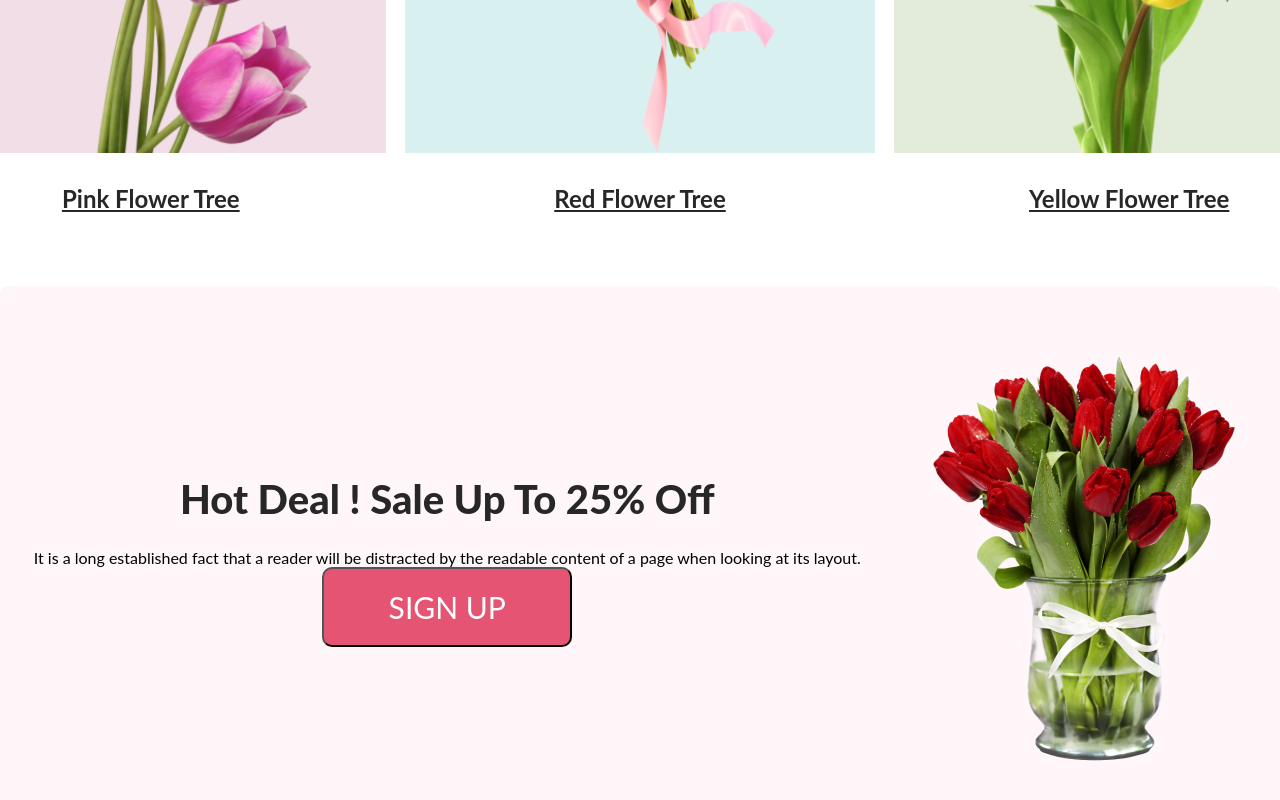
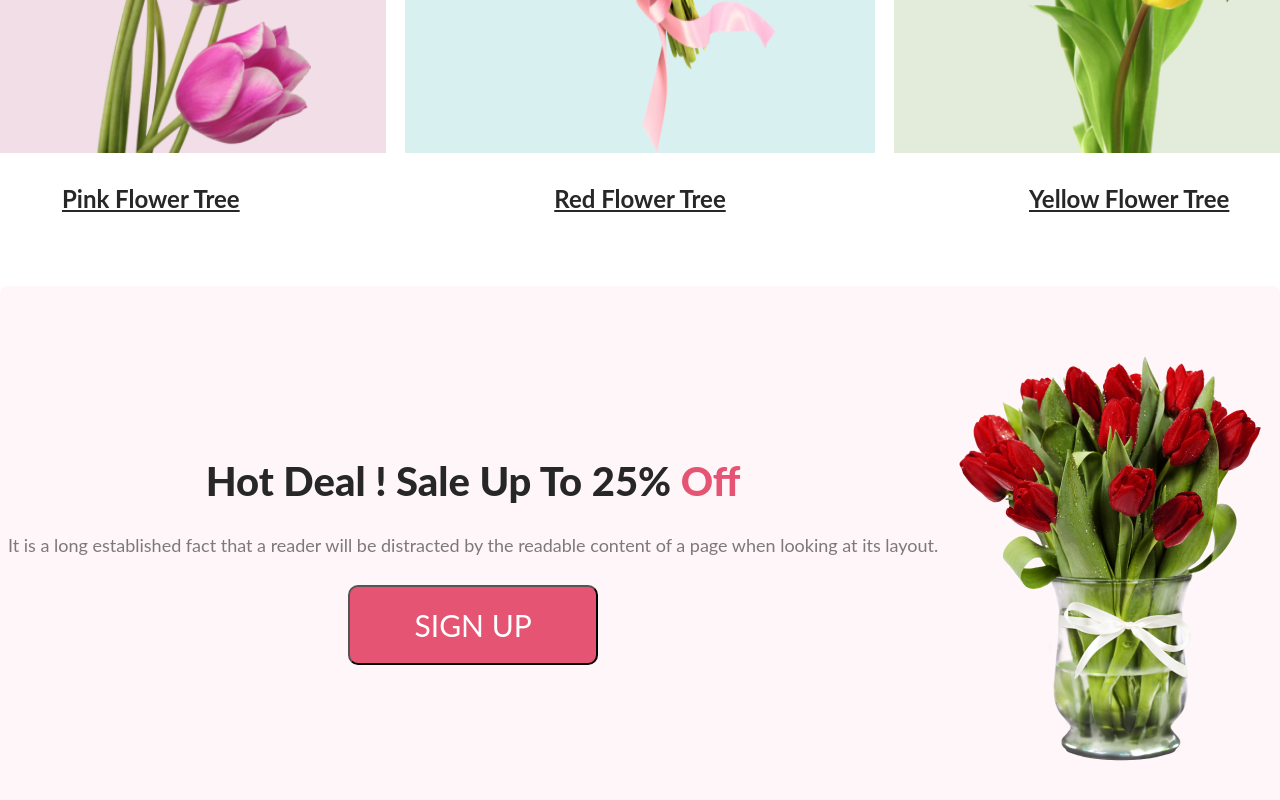
Before and after one commit to ShakowathShakib/flower-shop, a plain HTML site: page index.html in a window 1280 px wide. Shown: the part 1518-2318 px from the top of the page. Drawn offline with Linux system fonts and the light colour scheme.

Commit message:
deal part added

```diff
--- a/index.html
+++ b/index.html
@@ -54,7 +54,7 @@
  </section>
 <section class="sale-part">
     <div class="sale-des">
-<h2 class="deal">Hot Deal ! Sale Up To 25% Off</h2>
+<h2 class="deal">Hot Deal ! Sale Up To 25% <span style="color: #E55473;">Off</span></h2>
 <p class="deal-des">It is a long established fact that a reader will be distracted by the readable content of a page when looking at its layout.</p>
    <button class="btn-prime"> SIGN UP</button>
 </div>
--- a/styles.css
+++ b/styles.css
@@ -125,7 +125,8 @@ padding: 75px 75px 0 75px ;
     border-radius: 8px;
     background: rgba(229, 84, 115, 0.05);
     margin-bottom: 30px;
-
+    margin-left: auto;
+    margin-right: auto;
 }
 .sale-des{
 
@@ -141,3 +142,13 @@ font-weight: 800;
 /* position: absolute; */
 margin-bottom: 25px; ;
 }
+.deal-des{
+color: rgba(39, 39, 39, 0.60);
+text-align: center;
+font-family: Lato;
+font-size: 18px;
+font-style: normal;
+font-weight: 400;
+line-height: 30px;
+margin-bottom: 25px;
+}
```
